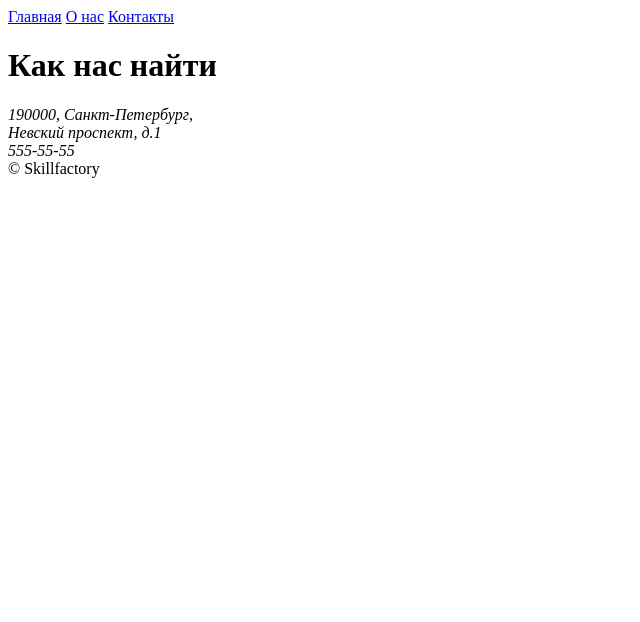
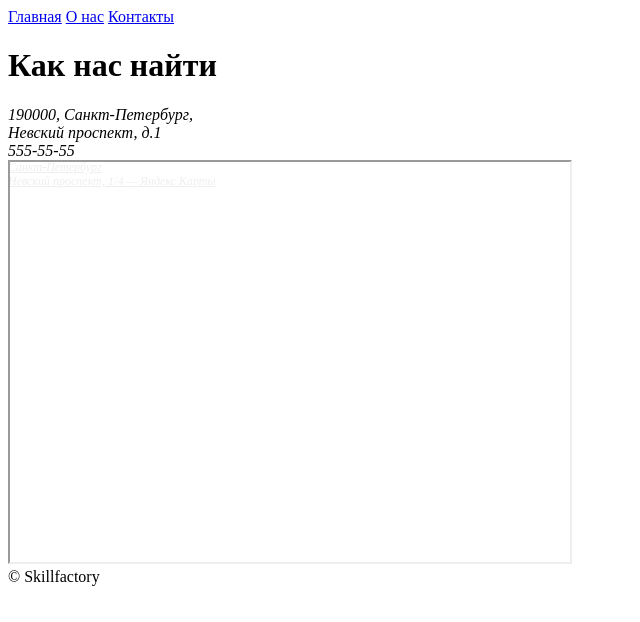
Before and after one commit to AlexanderB-SF/module_4_task_4.9, a plain HTML site: page pages/contacts.html in a window 1280 px wide. Shown: the whole page, without its empty margins (0-640 px from the left). Drawn offline with Linux system fonts and the light colour scheme.

Commit message:
update contacts

```diff
--- a/pages/contacts.html
+++ b/pages/contacts.html
@@ -17,6 +17,8 @@
             190000, Санкт-Петербург,<br>
             Невский проспект, д.1<br>
             555-55-55<br>
+
+            <div style="position:relative;overflow:hidden;"><a href="https://yandex.ru/maps/2/saint-petersburg/?utm_medium=mapframe&utm_source=maps" style="color:#eee;font-size:12px;position:absolute;top:0px;">Санкт‑Петербург</a><a href="https://yandex.ru/maps/2/saint-petersburg/house/nevskiy_prospekt_1_4/Z0kYdQZiSE0CQFtjfXVyd3RnYg==/?indoorLevel=1&ll=30.312688%2C59.936489&utm_medium=mapframe&utm_source=maps&z=17" style="color:#eee;font-size:12px;position:absolute;top:14px;">Невский проспект, 1/4 — Яндекс Карты</a><iframe src="https://yandex.ru/map-widget/v1/-/CCUZ4PGq3D" width="560" height="400" frameborder="1" allowfullscreen="true" style="position:relative;"></iframe></div>
         </address>
     </main>
     <footer>
```
